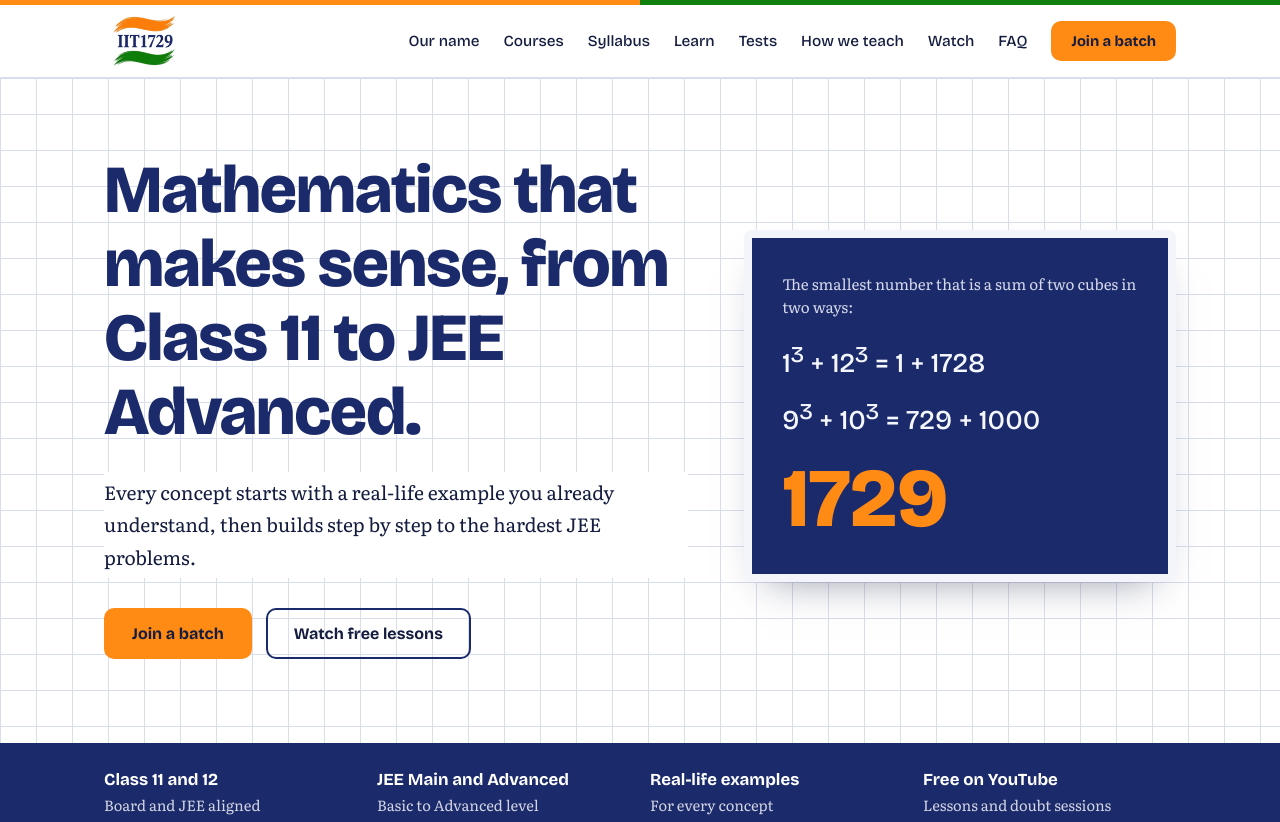
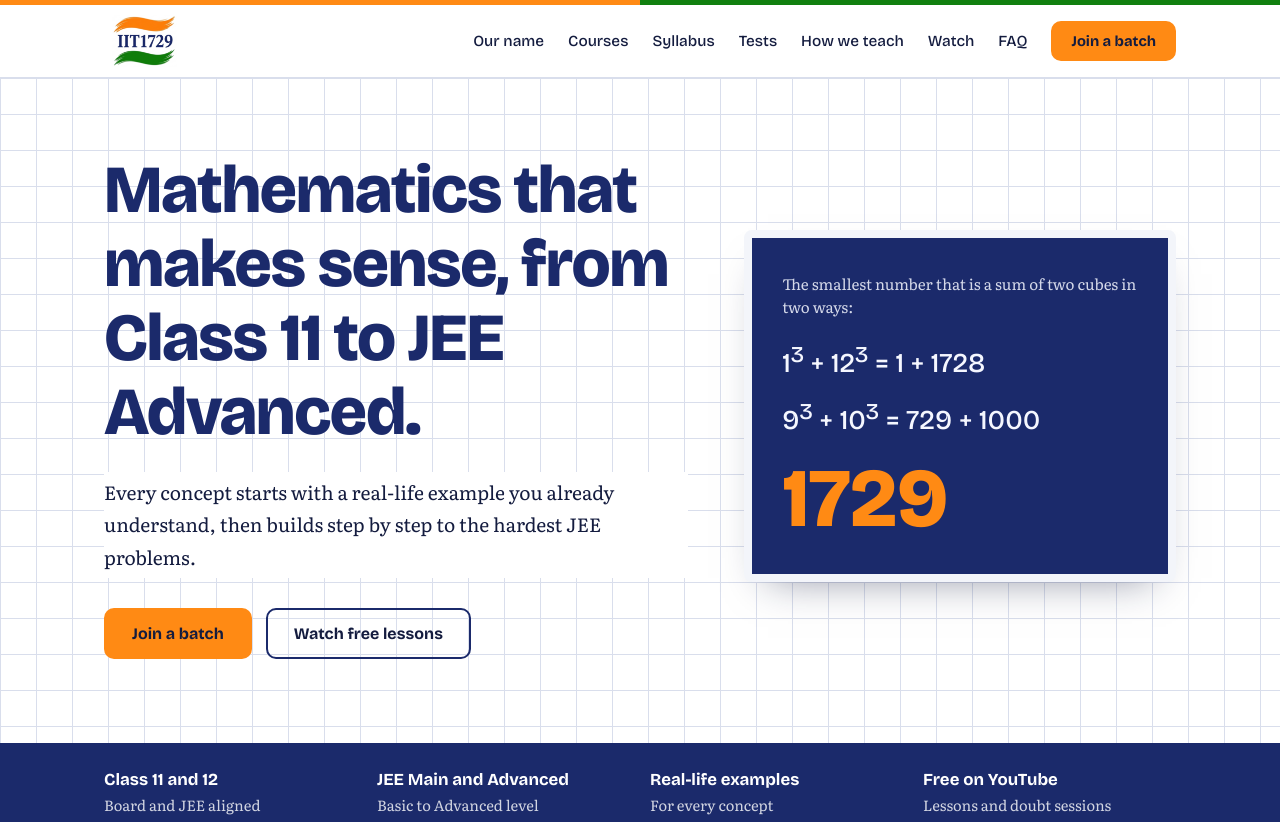
Before and after one commit to iit1729/mathematics, a plain HTML site: page index.html in a window 1280 px wide. Shown: the top 822 px of the page. Drawn offline with nearby package versions, Linux system fonts and the light colour scheme.

Commit message:
Remove duplicate navigation links in index.html

```diff
--- a/index.html
+++ b/index.html
@@ -22,7 +22,7 @@
 <header class="top"><div class="wrap bar">
   <a class="brand" href="#top" aria-label="IIT1729 home"><img src="logo.png" alt="IIT1729"></a>
   <button class="menu-btn" id="menuBtn" aria-expanded="false" aria-controls="nav">Menu</button>
-  <nav id="nav" aria-label="Main"><a href="#story">Our name</a><a href="#courses">Courses</a><a href="#syllabus">Syllabus</a><a href="learn.html">Learn</a><a href="tests.html">Tests</a><a href="#method">How we teach</a><a href="#watch">Watch</a><a href="#faq">FAQ</a><a class="btn sm" href="#contact">Join a batch</a></nav>
+  <nav id="nav" aria-label="Main"><a href="#story">Our name</a><a href="#courses">Courses</a><a href="#syllabus">Syllabus</a><a href="tests.html">Tests</a><a href="#method">How we teach</a><a href="#watch">Watch</a><a href="#faq">FAQ</a><a class="btn sm" href="#contact">Join a batch</a></nav>
 </div></header>
 
 <main id="top">
```
